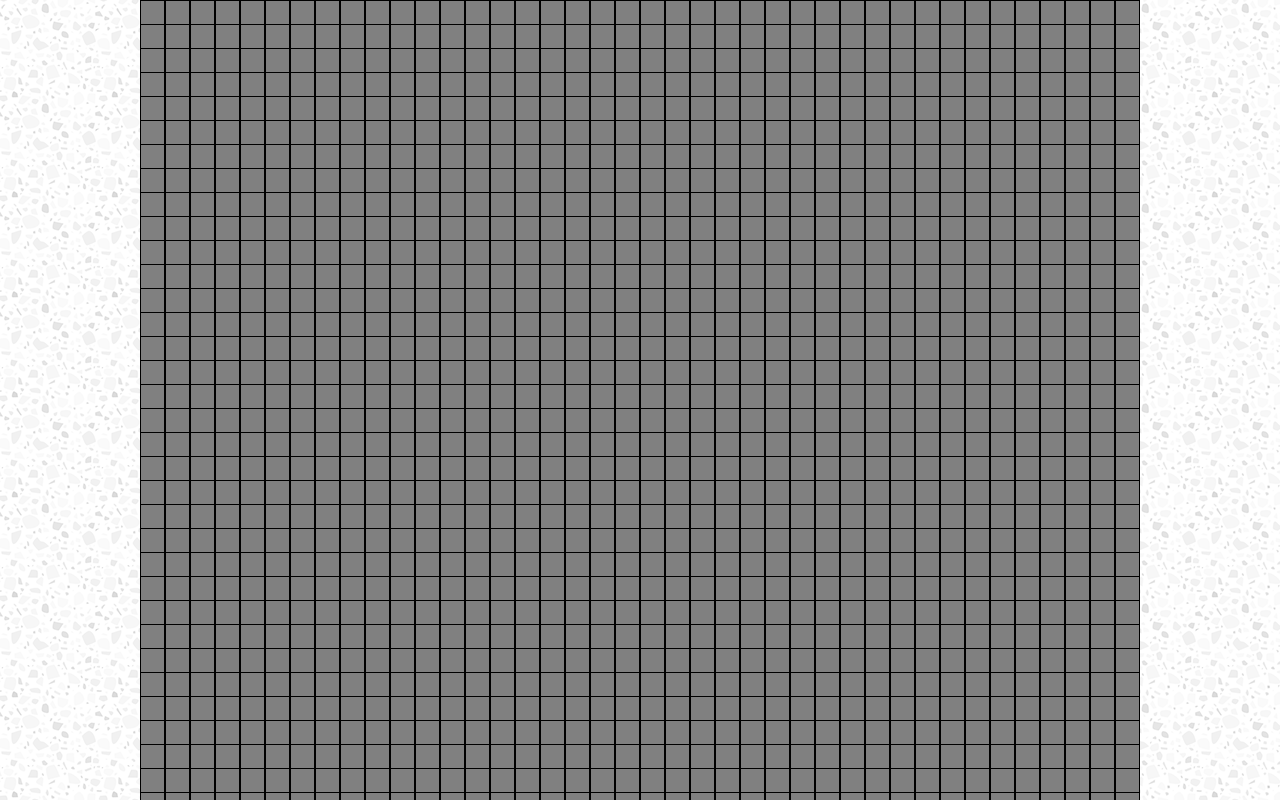
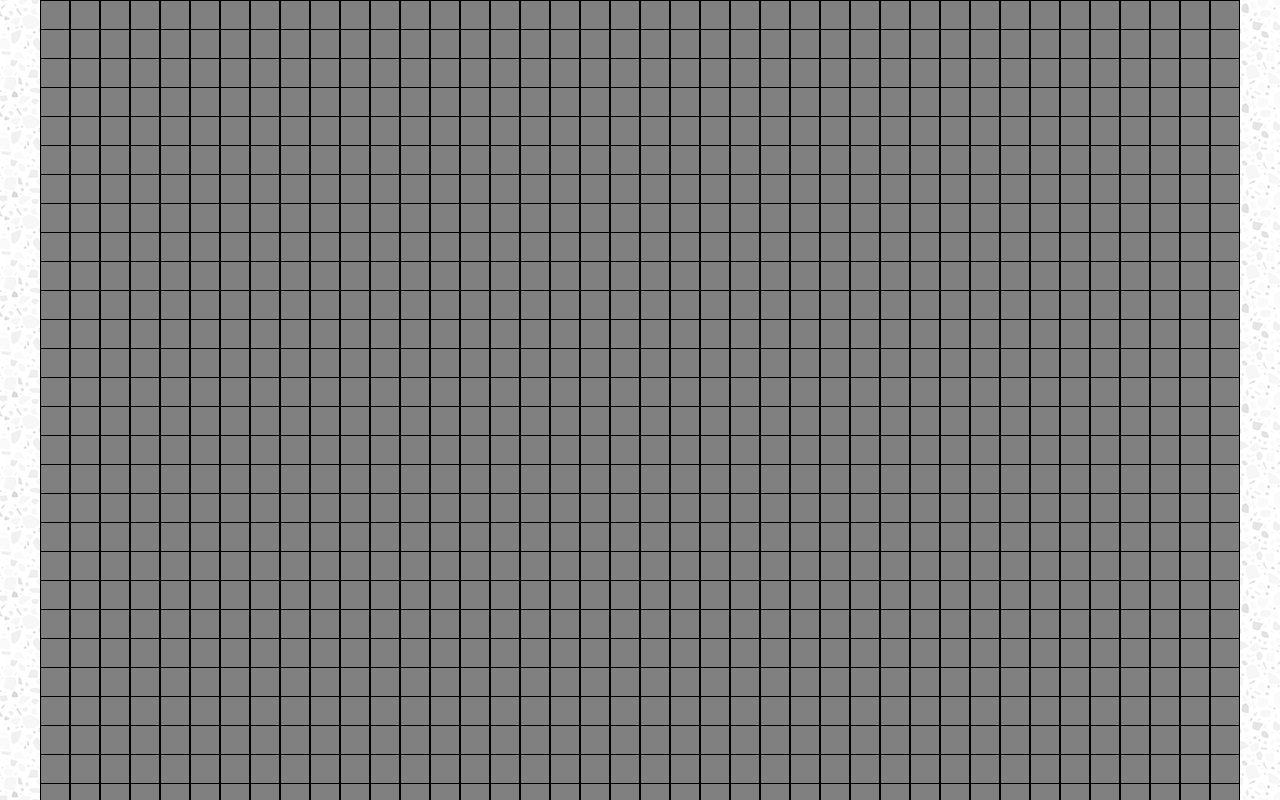
Before and after one commit to amodeose/Minesweeper-React, a React (Create React App) app: page / in a window 1280 px wide. Shown: the top 800 px of the page. Built offline with nearby package versions, Linux system fonts and the light colour scheme.

Commit message:
bomb counting works

```diff
--- a/src/App.css
+++ b/src/App.css
@@ -5,31 +5,22 @@ body {
 
 .cell {
   display: inline-block;
-  width: 25px;
-  height: 25px;
+  width: 30px;
+  height: 30px;
   border: 1px solid black;
   box-sizing: border-box;
-}
-
-.alive.green {
-  background-color: green;
-}
-
-.alive.red {
-  background-color: #DC143C;
-}
-
-.alive.blue {
-  background-color: blue;
+  padding: 6.5px;
 }
 
 .boundary {
-  width: 1000px;
+  width: 1200px;
   background-color: grey;
 }
 
 * {
   margin-bottom: -5px;
+  text-align: center;
+  font-weight: bold;
 }
 
 .clicked {
@@ -40,22 +31,7 @@ body {
   background-color: #DC143C;
 }
 
-button {
-  margin-top: 20px;
-  display: inline-block;
-  position: relative;
-  background-color: black;
-  color: white;
-  height: 70px;
-  width: 250px;
-  font-size: 3em;
-  margin: 0 auto;
-  margin-top: 10px;
-  margin-left: 15px;
-  margin-right: 15px;
-  margin-bottom: 15px;
-  border-radius: 2%;
-}
+
 
 h1 {
   text-align: center;
@@ -65,35 +41,14 @@ h1 {
   margin: 0 auto;
 }
 
-.speed {
-  margin: 0 auto;
-  display: block;
-  position: relative;
-  text-align: center;
+.blue {
+  color: blue
 }
 
-#restart {
-  background-color: blue;
+.green {
+  color: green;
 }
 
-#faster {
-  background-color: green
+.red {
+  color:red;
 }
-
-#slower {
-  background-color: #DC143C
-}
-
-#pause {
-  background-color: blue;
-}
-
-.info {
-  background-color: black;
-  position: relative;
-  display: block;
-  color: lightgray;
-  width: 1000px;
-  margin: 0 auto;
-  top: -20px;
-}
--- a/src/App.js
+++ b/src/App.js
@@ -9,8 +9,12 @@ class App extends Component {
   }
 
   handleClick(event) {
-    event.target.classList.remove("unclicked");
-    event.target.classList.add("clicked");
+    let clicked = event.target;
+    if (clicked.classList.contains('unclicked')) {
+      clicked.classList.remove("unclicked");
+      clicked.classList.add("clicked");
+      clicked.append(clicked.value);
+    }
   }
 
   handleRestart = () => {
@@ -90,6 +94,23 @@ class App extends Component {
       })
 
       current.value = count;
+
+      switch(count) {
+        case 0:
+          current.value = "";
+          break;
+        case 1:
+          current.classList.add('blue');
+          break;
+        case 2:
+          current.classList.add('green');
+          break;
+        case 3:
+          current.classList.add('red');
+          break;
+        default:
+          break;
+      }
     }
 
   }
```
